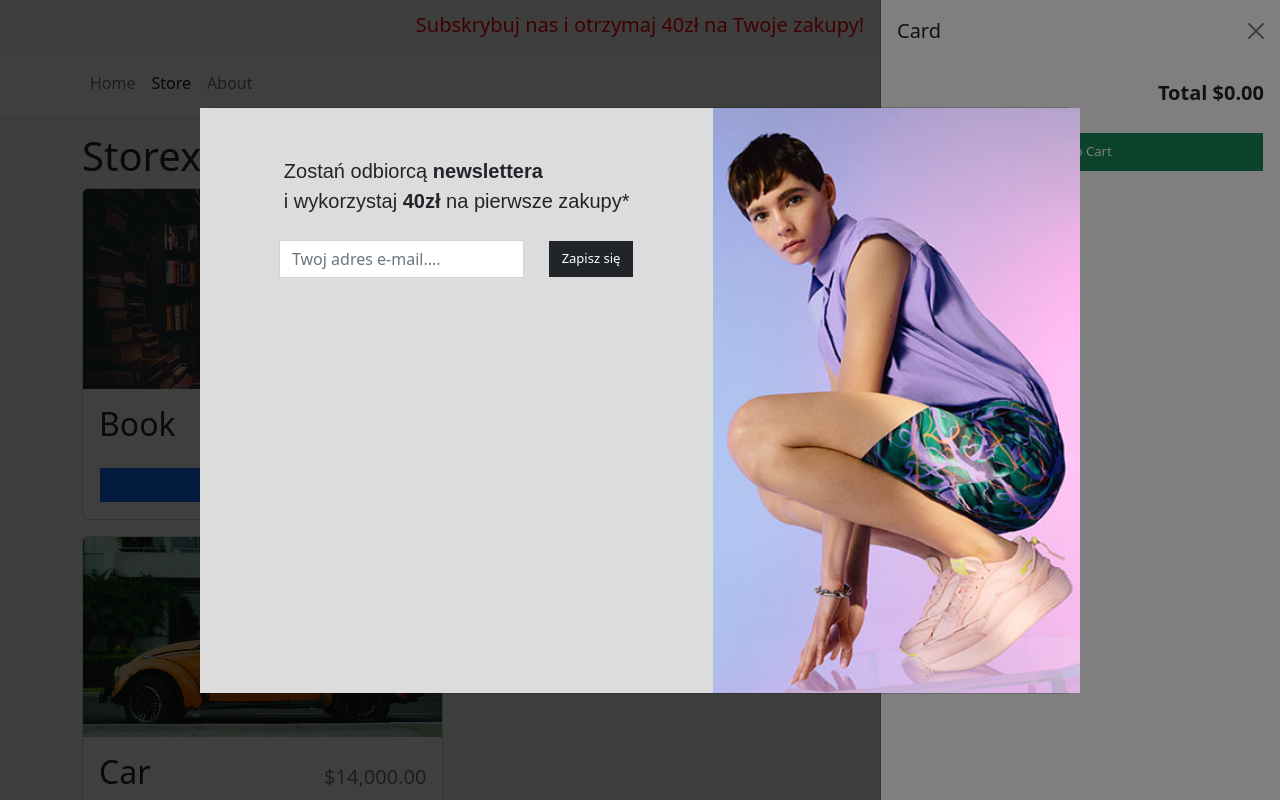
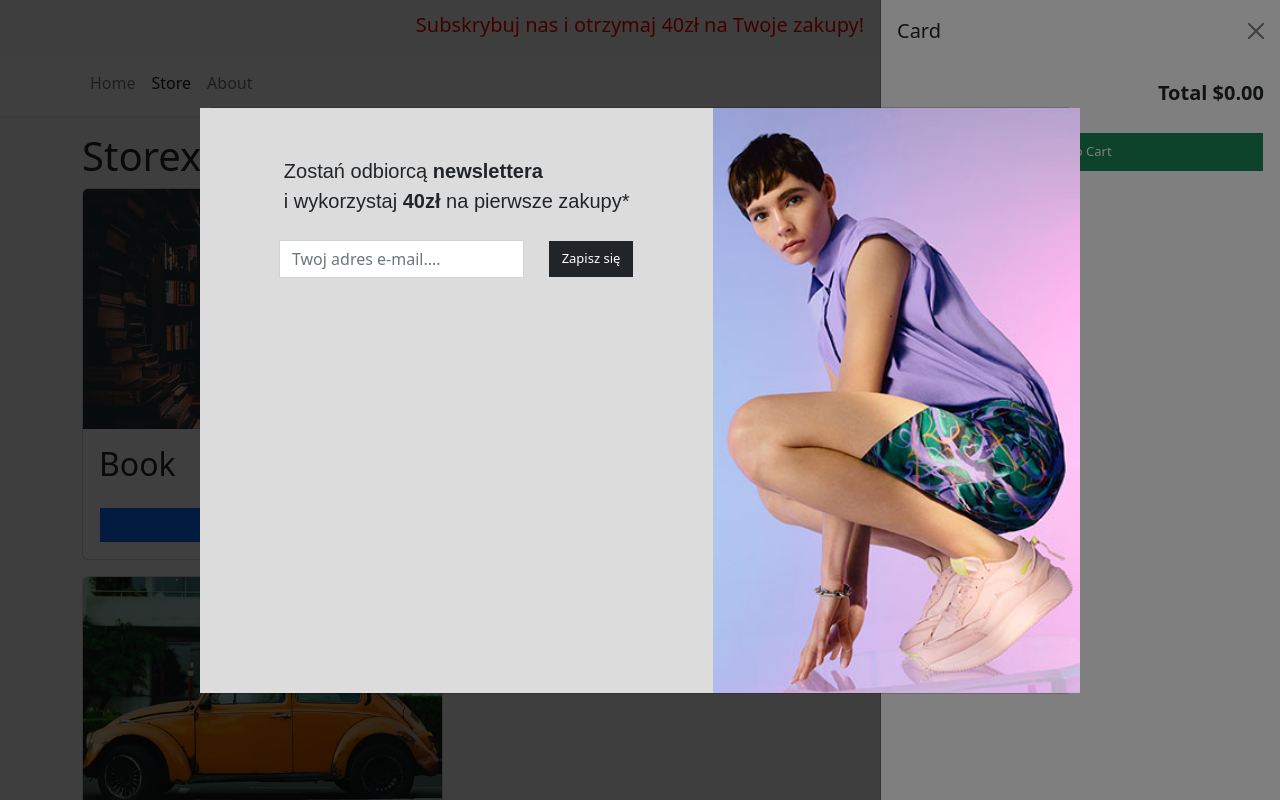
Before and after one commit to cwiklikwojciech/ShoppingCart, a React (Vite) app: page /store in a window 1280 px wide. Shown: the top 800 px of the page. Built offline with nearby package versions, Linux system fonts and the light colour scheme.

Commit message:
[main] - Add tailwind.css to project.

```diff
--- a/package.json
+++ b/package.json
@@ -24,7 +24,8 @@
     "@types/react-dom": "^18.0.6",
     "@vitejs/plugin-react": "^2.1.0",
     "autoprefixer": "^10.4.13",
-    "postcss": "^8.4.18",
+    "postcss": "^8.4.19",
+    "tailwindcss": "^3.2.4",
     "typescript": "^4.6.4",
     "vite": "^3.1.0"
   }
--- /dev/null
+++ b/postcss.config.cjs
@@ -0,0 +1,6 @@
+module.exports = {
+  plugins: {
+    tailwindcss: {},
+    autoprefixer: {},
+  },
+}
--- /dev/null
+++ b/src/App.css
@@ -0,0 +1,3 @@
+@tailwind base;
+@tailwind components;
+@tailwind utilities;
--- a/src/components/StoreItem.tsx
+++ b/src/components/StoreItem.tsx
@@ -33,8 +33,8 @@ export default function StoreItem({id, name, price, imgUrl}: StoreItemProps) {
         handleCart();
     };
 
-    return <Card className="h-100" onClick={handleOnClick}>
-        <Card.Img variant="top" src={imgUrl} height="200px" style={{ objectFit: "cover"}}/>
+    return <Card onClick={handleOnClick}>
+        <Card.Img className="h-60" variant="top" src={imgUrl} height="200px" style={{ objectFit: "cover"}}/>
         <Card.Body className="d-flex flex-column">
             <Card.Title className="d-flex justify-content-between align-items-baseline mb-4">
                 <span className="fs-2">{name}</span>
--- a/src/pages/About.tsx
+++ b/src/pages/About.tsx
@@ -1,3 +1,9 @@
+import '../App.css';
+
 export default function About(){
-    return <h1>About</h1>
+    return (
+        <h1 className="text-3xl font-bold underline bg-yellow-300	">
+          Hello world!
+        </h1>
+      )
 }
--- /dev/null
+++ b/tailwind.config.cjs
@@ -0,0 +1,12 @@
+/** @type {import('tailwindcss').Config} */
+module.exports = {
+  content: [
+    './index.html',
+    "./src/**/*.{js,ts,jsx,tsx}",
+    "./src/components/**/*.{js,ts,jsx,tsx}",
+  ],
+  theme: {
+    extend: {},
+  },
+  plugins: [],
+}
```
Also changed, not shown: 1 other file (tests, documents, lock files or other folders).
